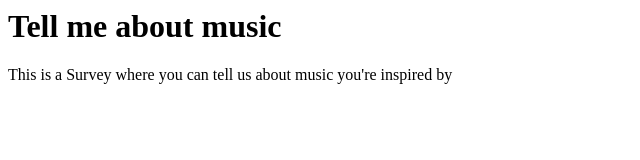
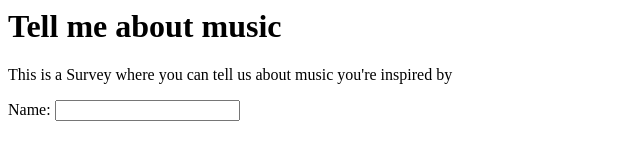
Before and after one commit to RoshRoslin/survery_form, a plain HTML site: page index.html in a window 1280 px wide. Shown: the whole page, without its empty margins (0-640 px from the left). Drawn offline with Linux system fonts and the light colour scheme.

Commit message:
test 4/4

```diff
--- a/index.html
+++ b/index.html
@@ -7,7 +7,7 @@
     <p id = "description">This is a Survey where you can tell us about music you're inspired by
     </p>
     <form id ="survey-form">
-
+    Name:  <input type = "test" name ="name" required>
      </form>
     <script type ="text/javascript" src="https://cdn.freecodecamp.org/testable-projects-fcc/v1/bundle.js">
     </script>
```
